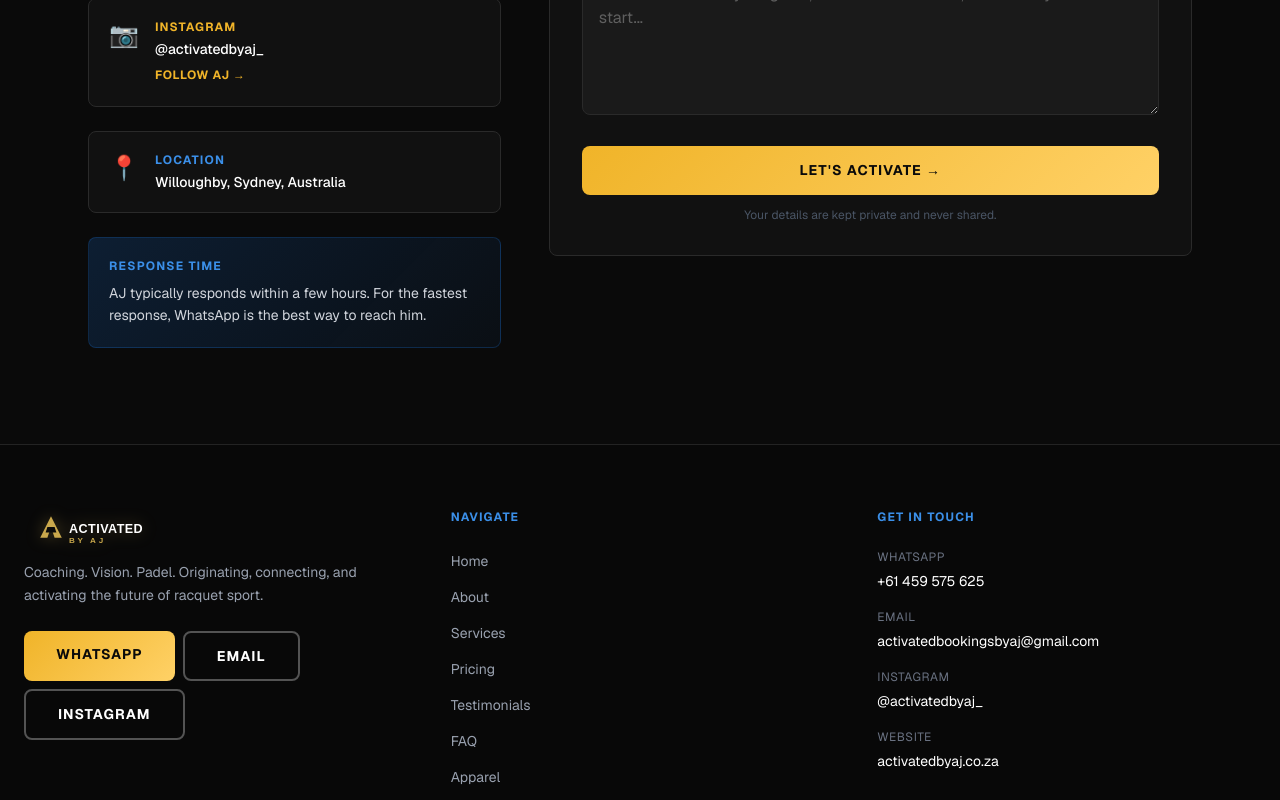
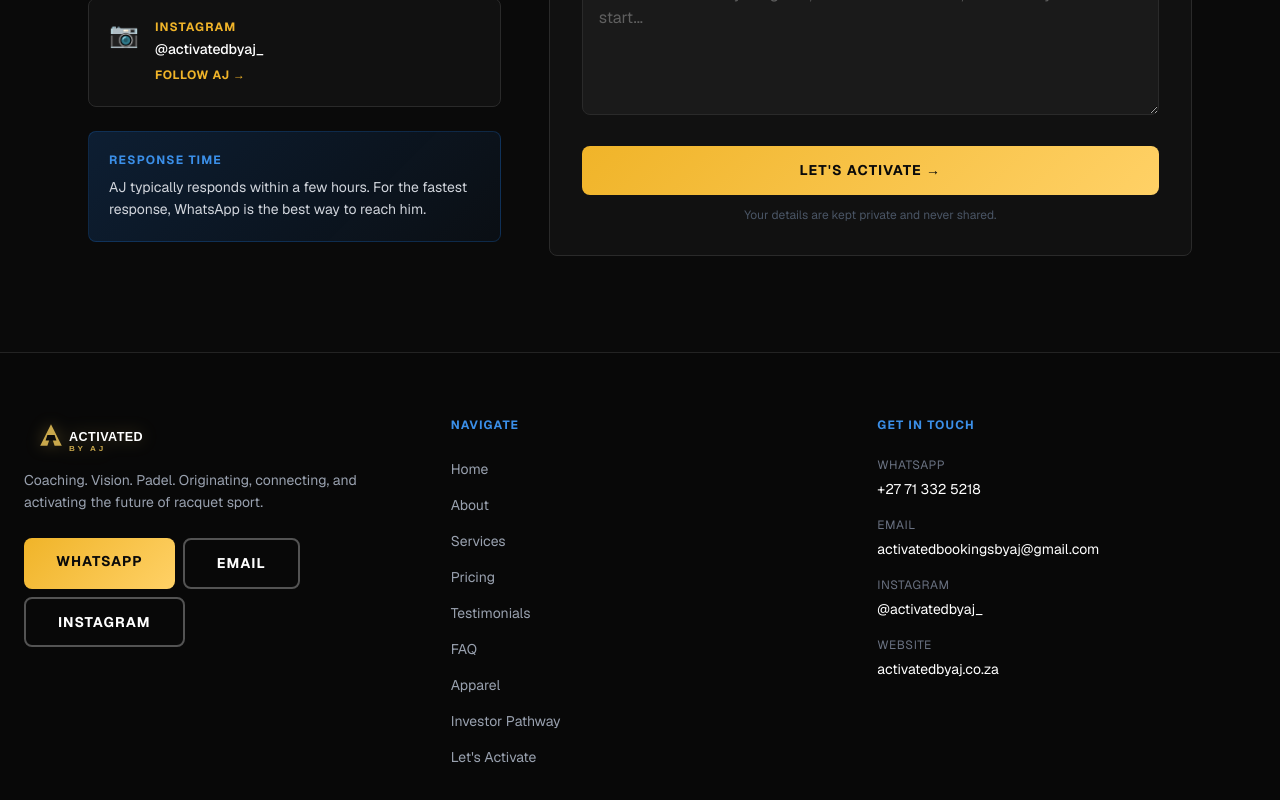
Before and after one commit to Antonie1234/activated-by-aj, a Next.js app: page /contact in a window 1280 px wide. Shown: the part 840-1640 px from the top of the page. Built offline with nearby package versions, Linux system fonts and the light colour scheme.

Commit message:
Force push all changes: photos, nav, contact, FAQ, pillars

```diff
--- a/src/app/contact/page.tsx
+++ b/src/app/contact/page.tsx
@@ -7,8 +7,8 @@
   {
     icon: '💬',
     label: 'WhatsApp',
-    value: '+61 459 575 625',
-    href: 'https://wa.me/61459575625',
+    value: '+27 71 332 5218',
+    href: 'https://wa.me/27713325218',
     cta: 'Message AJ',
     color: 'var(--brand-gold)',
   },
@@ -27,14 +27,6 @@
     href: 'https://www.instagram.com/activatedbyaj_',
     cta: 'Follow AJ',
     color: 'var(--brand-gold)',
-  },
-  {
-    icon: '📍',
-    label: 'Location',
-    value: 'Willoughby, Sydney, Australia',
-    href: null,
-    cta: null,
-    color: 'var(--brand-blue-light)',
   },
 ];
 
@@ -268,7 +260,7 @@
                     In the meantime, feel free to WhatsApp directly for the fastest response.
                   </p>
                   <a
-                    href="https://wa.me/61459575625"
+                    href="https://wa.me/27713325218"
                     target="_blank"
                     rel="noopener noreferrer"
                     className="btn-gold mt-8 inline-block"
--- a/src/app/faq/page.tsx
+++ b/src/app/faq/page.tsx
@@ -10,7 +10,7 @@
   },
   {
     q: 'Where are sessions held?',
-    a: "I'm based in Willoughby, Sydney. Sessions are held at local courts and outdoor spaces across the Northern Beaches and North Shore area.",
+    a: "Sessions are held at a location that suits you — local courts, parks, and outdoor spaces. Just let me know your area when booking and we'll find something convenient.",
   },
   {
     q: 'How do I book a session?',
@@ -127,7 +127,7 @@
             Let&apos;s chat and I&apos;ll get back to you within 24 hours.
           </p>
           <a
-            href="https://wa.me/61459575625"
+            href="https://wa.me/27713325218"
             target="_blank"
             rel="noopener noreferrer"
             className="btn-gold"
--- a/src/app/page.tsx
+++ b/src/app/page.tsx
@@ -72,31 +72,31 @@
 
 const services = [
   {
-    Icon: TennisIcon,
+    photo: '/aj-tennis.jpg',
     title: 'Tennis Coaching',
     description: 'One-on-one and group tennis sessions for all levels. Technique, strategy, footwork and mental game.',
     href: '/services#tennis',
   },
   {
-    Icon: PadelIcon,
+    photo: '/aj-pickleball2.jpg',
     title: 'Padel & Pickleball',
     description: 'Advanced coaching in both Padel and Pickleball. Technical skills, tactics and competitive play for all levels.',
     href: '/services#padel',
   },
   {
-    Icon: FitnessIcon,
+    photo: 'https://images.pexels.com/photos/841130/pexels-photo-841130.jpeg?auto=compress&cs=tinysrgb&w=600',
     title: 'Fitness & Conditioning',
     description: 'Personalised strength, conditioning and bodyweight programs designed around your goals and lifestyle.',
     href: '/services#fitness',
   },
   {
-    Icon: MovementIcon,
+    photo: '/aj-beach.jpg',
     title: 'Movement & Beach Sports',
     description: 'Dynamic outdoor training combining functional movement, beach tennis, volleyball and agility.',
     href: '/services#movement',
   },
   {
-    Icon: ProgramsIcon,
+    photo: 'https://images.pexels.com/photos/4397840/pexels-photo-4397840.jpeg?auto=compress&cs=tinysrgb&w=600',
     title: 'Programs & Plans',
     description: 'Custom workout programs, recovery plans and nutrition guidance, designed to keep you progressing.',
     href: '/services#programs',
@@ -261,12 +261,17 @@
             {services.map((service) => (
               <Link key={service.title} href={service.href} className="block group">
                 <div
-                  className="card card-gold p-8 h-full flex flex-col"
+                  className="card card-gold h-full flex flex-col overflow-hidden"
                   style={{ background: 'var(--surface-2)' }}
                 >
-                  <div className="mb-5" style={{ color: 'var(--brand-gold)' }}>
-                    <service.Icon />
+                  <div className="w-full h-48 overflow-hidden">
+                    <img
+                      src={service.photo}
+                      alt={service.title}
+                      className="w-full h-full object-cover group-hover:scale-105 transition-transform duration-500"
+                    />
                   </div>
+                  <div className="p-8 flex flex-col flex-1">
                     <h3
                       className="text-lg font-black uppercase mb-3 tracking-tight group-hover:text-yellow-400 transition-colors"
                       style={{ letterSpacing: '-0.01em', color: 'white' }}
@@ -281,6 +286,7 @@
                     >
                       Learn More →
                     </p>
+                  </div>
                 </div>
               </Link>
             ))}
@@ -321,7 +327,7 @@
                   {pillar}
                 </span>
                 {i < arr.length - 1 && (
-                  <span className="text-sm font-bold" style={{ color: 'rgba(201,168,76,0.4)' }}>·</span>
+                  <span className="text-sm font-bold" style={{ color: 'rgba(201,168,76,0.4)' }}> · </span>
                 )}
               </span>
             ))}
@@ -511,14 +517,10 @@
                       href="https://lauren-iv.vercel.app"
                       target="_blank"
                       rel="noopener noreferrer"
-                      className="inline-block text-sm font-bold uppercase tracking-widest px-6 py-3 rounded-full transition-all duration-200 hover:bg-[#C9A84C] hover:text-[#0D1B2A]"
-                      style={{
-                        color: '#C9A84C',
-                        border: '2px solid #C9A84C',
-                        background: 'transparent',
-                      }}
+                      className="btn-outline"
+                      style={{ borderColor: '#C9A84C', color: '#C9A84C' }}
                     >
-                      Visit Lauren IV →
+                      Visit Lauren IV
                     </a>
                   </div>
                 </div>
@@ -549,7 +551,7 @@
               Book Now
             </Link>
             <a
-              href="https://wa.me/61459575625"
+              href="https://wa.me/27713325218"
               target="_blank"
               rel="noopener noreferrer"
               className="btn-outline"
--- a/src/app/pricing/page.tsx
+++ b/src/app/pricing/page.tsx
@@ -286,7 +286,7 @@
           <div className="flex flex-col sm:flex-row gap-4 justify-center">
             <Link href="/contact" className="btn-gold">Book Now</Link>
             <a
-              href="https://wa.me/61459575625"
+              href="https://wa.me/27713325218"
               target="_blank"
               rel="noopener noreferrer"
               className="btn-outline"
--- a/src/app/web-design/page.tsx
+++ b/src/app/web-design/page.tsx
@@ -248,7 +248,7 @@
           </div>
 
           <p className="text-center text-sm text-gray-500 mt-8">
-            Prices in USD. Need something custom?{' '}
+            Need something custom?{' '}
             <a
               href="mailto:activatedbookingsbyaj@gmail.com"
               className="underline"
--- a/src/components/Footer.tsx
+++ b/src/components/Footer.tsx
@@ -36,7 +36,7 @@
             </p>
             <div className="mt-6 flex flex-col gap-2 sm:flex-row sm:flex-wrap">
               <a
-                href="https://wa.me/61459575625"
+                href="https://wa.me/27713325218"
                 target="_blank"
                 rel="noopener noreferrer"
                 className="btn-gold text-xs px-4 py-2 text-center"
@@ -94,12 +94,12 @@
               <li>
                 <p className="text-xs text-gray-500 uppercase tracking-wider mb-1">WhatsApp</p>
                 <a
-                  href="https://wa.me/61459575625"
+                  href="https://wa.me/27713325218"
                   className="text-white text-sm hover:opacity-80 transition-opacity"
                   target="_blank"
                   rel="noopener noreferrer"
                 >
-                  +61 459 575 625
+                  +27 71 332 5218
                 </a>
               </li>
               <li>
--- a/src/components/Navbar.tsx
+++ b/src/components/Navbar.tsx
@@ -12,6 +12,7 @@
   { href: '/pricing', label: 'Pricing' },
   { href: '/faq', label: 'FAQ' },
   { href: '/investor-pathway', label: 'Investor Pathway' },
+  { href: '/web-design', label: 'Digital Services' },
   { href: '/contact', label: "Let's Activate" },
 ];
 
--- a/src/components/WhatsAppButton.tsx
+++ b/src/components/WhatsAppButton.tsx
@@ -3,7 +3,7 @@
 export default function WhatsAppButton() {
   return (
     <a
-      href="https://wa.me/61459575625"
+      href="https://wa.me/27713325218"
       target="_blank"
       rel="noopener noreferrer"
       aria-label="Chat on WhatsApp"
```
Lines whose indentation alone changed are shown as unchanged.
